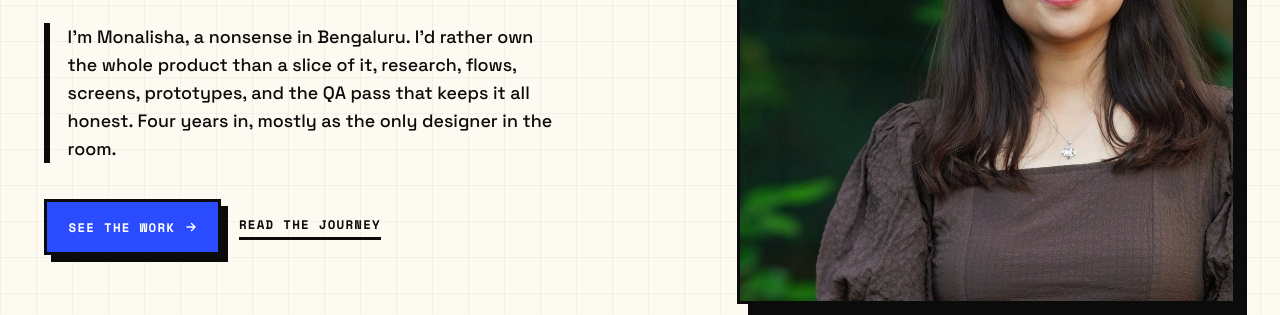
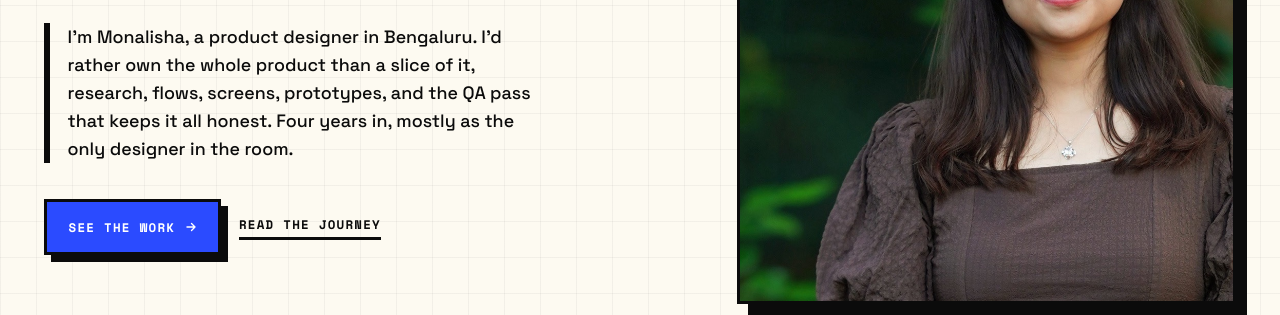
Before and after one commit to monalisha2597/portfolio, an Astro site: page / in a window 1280 px wide. Shown: the part 499-814 px from the top of the page. Built offline with nearby package versions, Linux system fonts and the light colour scheme; Astro itself is replaced by a stand-in of ours.

Commit message:
fixed typo

```diff
--- a/src/pages/index.astro
+++ b/src/pages/index.astro
@@ -40,7 +40,7 @@ import { site, projects, chapters, steps, testimonials, certifications, skills,
           </h1>
 
           <p class="hero__lede">
-            I'm Monalisha, a nonsense in Bengaluru. I'd rather own the whole product than a
+            I'm Monalisha, a product designer in Bengaluru. I'd rather own the whole product than a
             slice of it, research, flows, screens, prototypes, and the QA pass that keeps it all
             honest. Four years in, mostly as the only designer in the room.
           </p>
```
